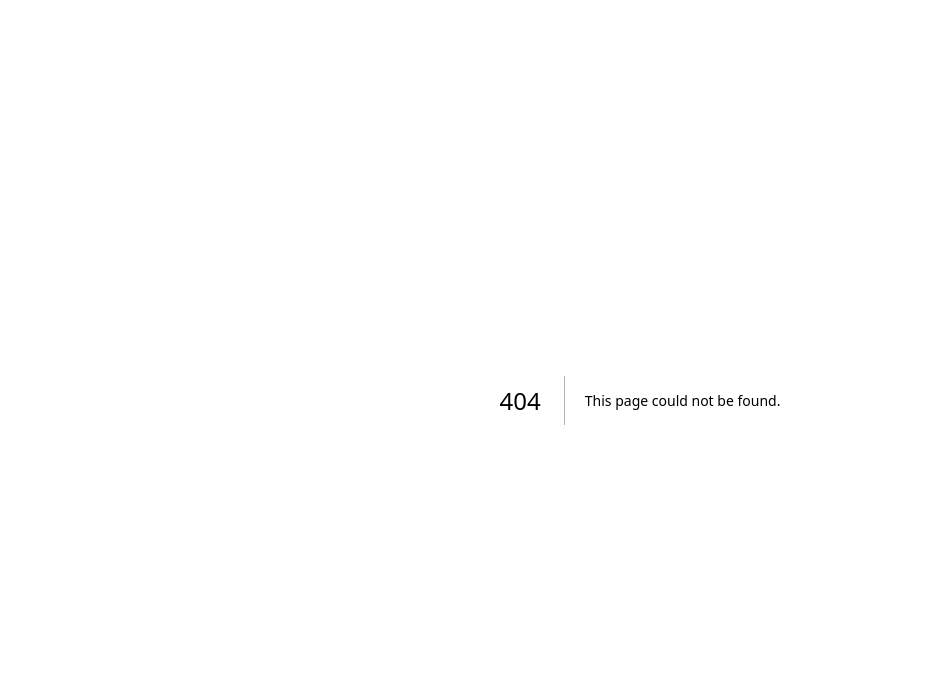
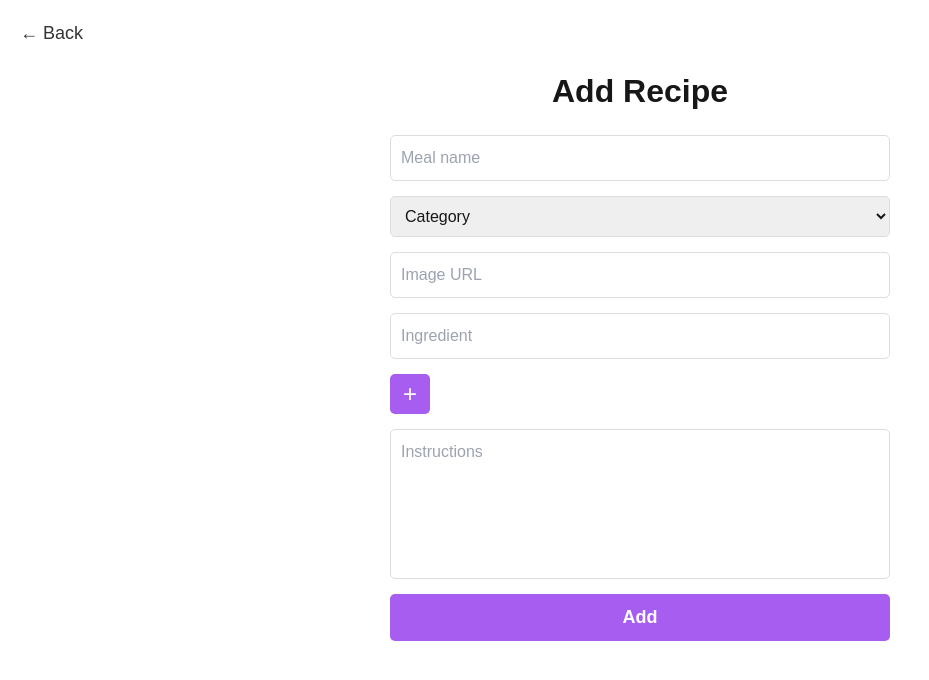
Before and after one commit to RacheliShayzada/recipes-project, a Next.js app: page /add-recipe in a window 1280 px wide. Before the commit this address had no page. Shown: the top 680 px of the page, without its empty margins (0-929 px from the left). Built offline with nearby package versions, Linux system fonts and the light colour scheme.

Commit message:
Opening a page to add a new recipe

```diff
--- a/package.json
+++ b/package.json
@@ -9,10 +9,13 @@
     "lint": "next lint"
   },
   "dependencies": {
+    "@hookform/resolvers": "^3.9.1",
     "mongodb": "^6.10.0",
     "next": "^14.2.17",
     "react": "^18.3.1",
-    "react-dom": "^18.3.1"
+    "react-dom": "^18.3.1",
+    "react-hook-form": "^7.53.2",
+    "zod": "^3.23.8"
   },
   "devDependencies": {
     "@types/node": "^20",
--- /dev/null
+++ b/src/app/add-recipe/addRecipe.module.css
@@ -0,0 +1,74 @@
+.container {
+    display: flex;
+    flex-direction: column;
+    align-items: center;
+    padding: 20px;
+  }
+
+  .backButton {
+    align-self: flex-start;
+    display: flex;
+    align-items: center;
+    margin-bottom: 20px;
+    font-size: 18px;
+    color: #333;
+    cursor: pointer;
+  }
+
+  .title {
+    font-size: 32px;
+    font-weight: bold;
+    margin-bottom: 20px;
+  }
+
+  .form {
+    display: flex;
+    flex-direction: column;
+    width: 500px;
+    gap: 15px;
+  }
+
+  .input,
+  .textarea,
+  .select {
+    width: 100%;
+    padding: 10px;
+    font-size: 16px;
+    border: 1px solid #ddd;
+    border-radius: 5px;
+  }
+
+  .textarea {
+    height: 150px;
+    resize: none;
+  }
+
+  .ingredientContainer {
+    display: flex;
+    gap: 10px;
+  }
+
+  .addIngredientButton {
+    width: 40px;
+    height: 40px;
+    display: flex;
+    align-items: center;
+    justify-content: center;
+    background-color: #a65df0;
+    color: white;
+    font-size: 24px;
+    border: none;
+    border-radius: 5px;
+    cursor: pointer;
+  }
+
+  .addButton {
+    padding: 10px 20px;
+    background-color: #a65df0;
+    color: white;
+    font-size: 18px;
+    font-weight: bold;
+    border: none;
+    border-radius: 5px;
+    cursor: pointer;
+  }
--- /dev/null
+++ b/src/app/add-recipe/page.tsx
@@ -0,0 +1,108 @@
+// src/app/add-recipe/AddRecipe.tsx
+"use client";
+
+import React, { useState } from "react";
+import { useForm } from "react-hook-form";
+import { zodResolver } from "@hookform/resolvers/zod";
+import { z } from "zod";
+// import { addRecipeToDB } from "../../service/respy";
+import styles from "./addRecipe.module.css";
+
+const recipeSchema = z.object({
+  recipe_name: z.string().min(1, "Name is required"),
+  category: z.enum(["a", "b", "c"], {
+    required_error: "Category is required",
+    invalid_type_error: "Please select a valid category",
+  }),
+  imageUrl: z.string().url("Must be a valid URL"),
+  ingredients: z.array(z.string()).min(1, "At least one ingredient is required"),
+  instructions: z.string().min(1, "Instructions are required"),
+});
+
+type RecipeFormData = z.infer<typeof recipeSchema>;
+
+const AddRecipe: React.FC = () => {
+  const { register, handleSubmit, formState: { errors } } = useForm<RecipeFormData>({
+    resolver: zodResolver(recipeSchema),
+  });
+  const [ingredients, setIngredients] = useState<string[]>([""]);
+
+  const onSubmit = async (data: RecipeFormData) => {
+    try {
+      // await addRecipeToDB(data);
+      console.log("Recipe saved to the database:", data);
+    } catch (error) {
+      console.error("Failed to save recipe:", error);
+    }
+  };
+
+  const addIngredientField = () => {
+    setIngredients([...ingredients, ""]);
+  };
+
+  return (
+    <div className={styles.container}>
+      <div className={styles.backButton} onClick={() => window.history.back()}>
+        &#8592; Back
+      </div>
+      <h2 className={styles.title}>Add Recipe</h2>
+      <form onSubmit={handleSubmit(onSubmit)} className={styles.form}>
+        <input
+          className={styles.input}
+          placeholder="Meal name"
+          {...register("recipe_name")}
+        />
+        {errors.recipe_name && <p>{errors.recipe_name.message}</p>}
+
+        <select className={styles.select} {...register("category")}>
+          <option value="">Category</option>
+          <option value="a">Category A</option>
+          <option value="b">Category B</option>
+          <option value="c">Category C</option>
+        </select>
+        {errors.category && <p>{errors.category.message}</p>}
+
+        <input
+          className={styles.input}
+          placeholder="Image URL"
+          {...register("imageUrl")}
+        />
+        {errors.imageUrl && <p>{errors.imageUrl.message}</p>}
+
+        {ingredients.map((ingredient, index) => (
+          <div key={index} className={styles.ingredientContainer}>
+            <input
+              className={styles.input}
+              placeholder="Ingredient"
+              value={ingredient}
+              onChange={(e) => {
+                const newIngredients = [...ingredients];
+                newIngredients[index] = e.target.value;
+                setIngredients(newIngredients);
+              }}
+            />
+          </div>
+        ))}
+        <button
+          type="button"
+          className={styles.addIngredientButton}
+          onClick={addIngredientField}
+        >
+          +
+        </button>
+        {errors.ingredients && <p>{errors.ingredients.message}</p>}
+
+        <textarea
+          className={styles.textarea}
+          placeholder="Instructions"
+          {...register("instructions")}
+        ></textarea>
+        {errors.instructions && <p>{errors.instructions.message}</p>}
+
+        <button type="submit" className={styles.addButton}>Add</button>
+      </form>
+    </div>
+  );
+};
+
+export default AddRecipe;
```
Also changed, not shown: 1 other file (tests, documents, lock files or other folders).
